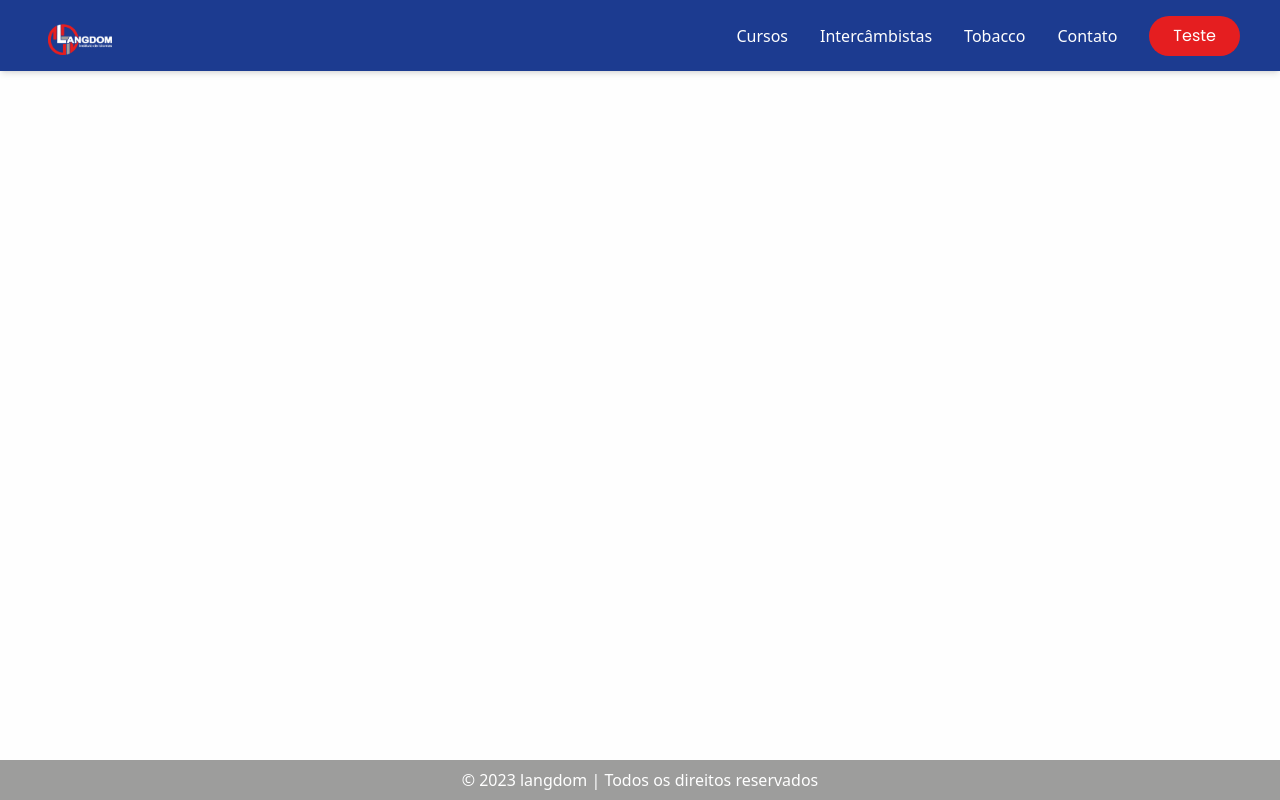
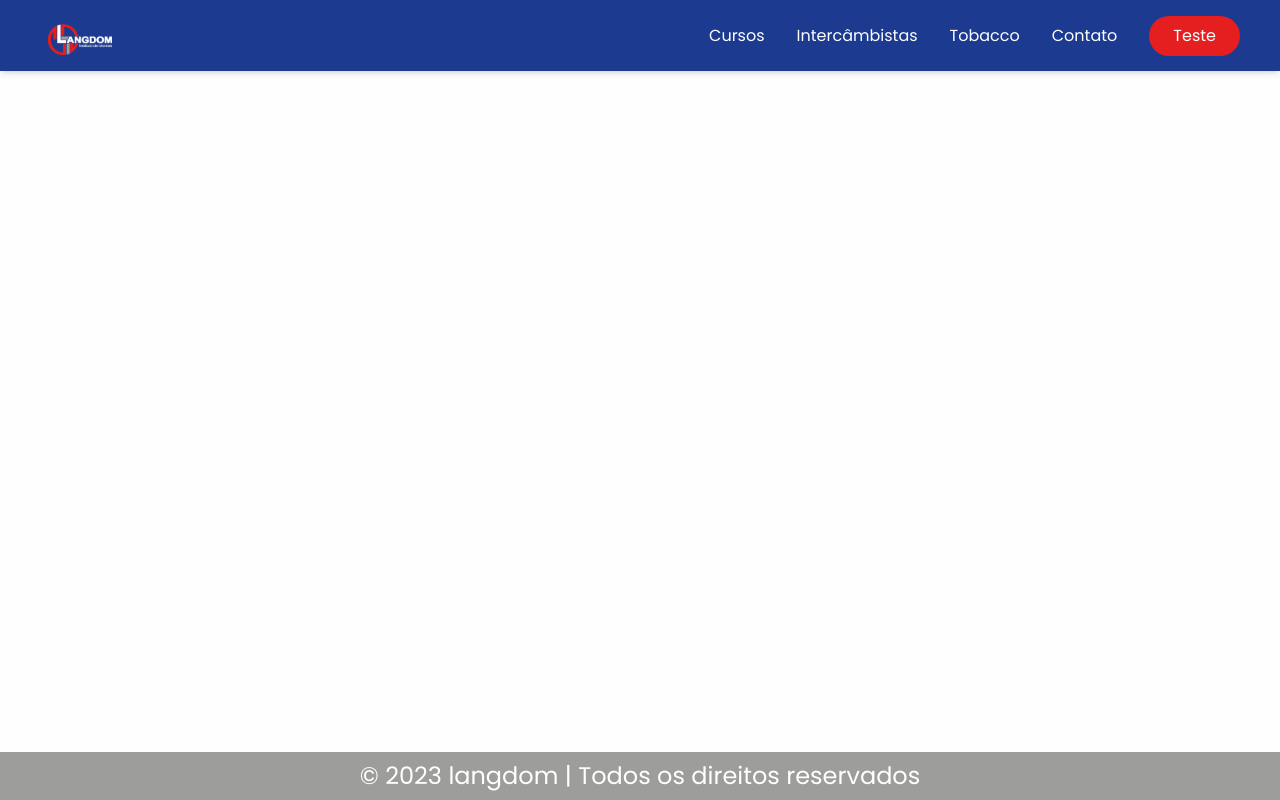
Before and after one commit to edugod/langdom, a React (Vite) app: page / in a window 1280 px wide. Built offline with nearby package versions, Linux system fonts and the light colour scheme.

Commit message:
adjusting

```diff
--- a/src/components/Footer.jsx
+++ b/src/components/Footer.jsx
@@ -3,7 +3,9 @@ import React from "react";
 const Footer = () => {
   return (
     <footer className="bg-tertiary text-white p-2 text-center fixed bottom-0 w-full">
-      &copy; 2023 langdom | Todos os direitos reservados
+      <p className="text-sm sm:text-md md:text-lg lg:text-xl xl:text-2xl">
+        &copy; 2023 langdom | Todos os direitos reservados
+      </p>
     </footer>
   );
 }
--- a/src/global.css
+++ b/src/global.css
@@ -4,4 +4,5 @@
     margin: 0;
     padding: 0;
     box-sizing: border-box;
+    font-family: 'Poppins', Arial, Helvetica, sans-serif;
 }
```
